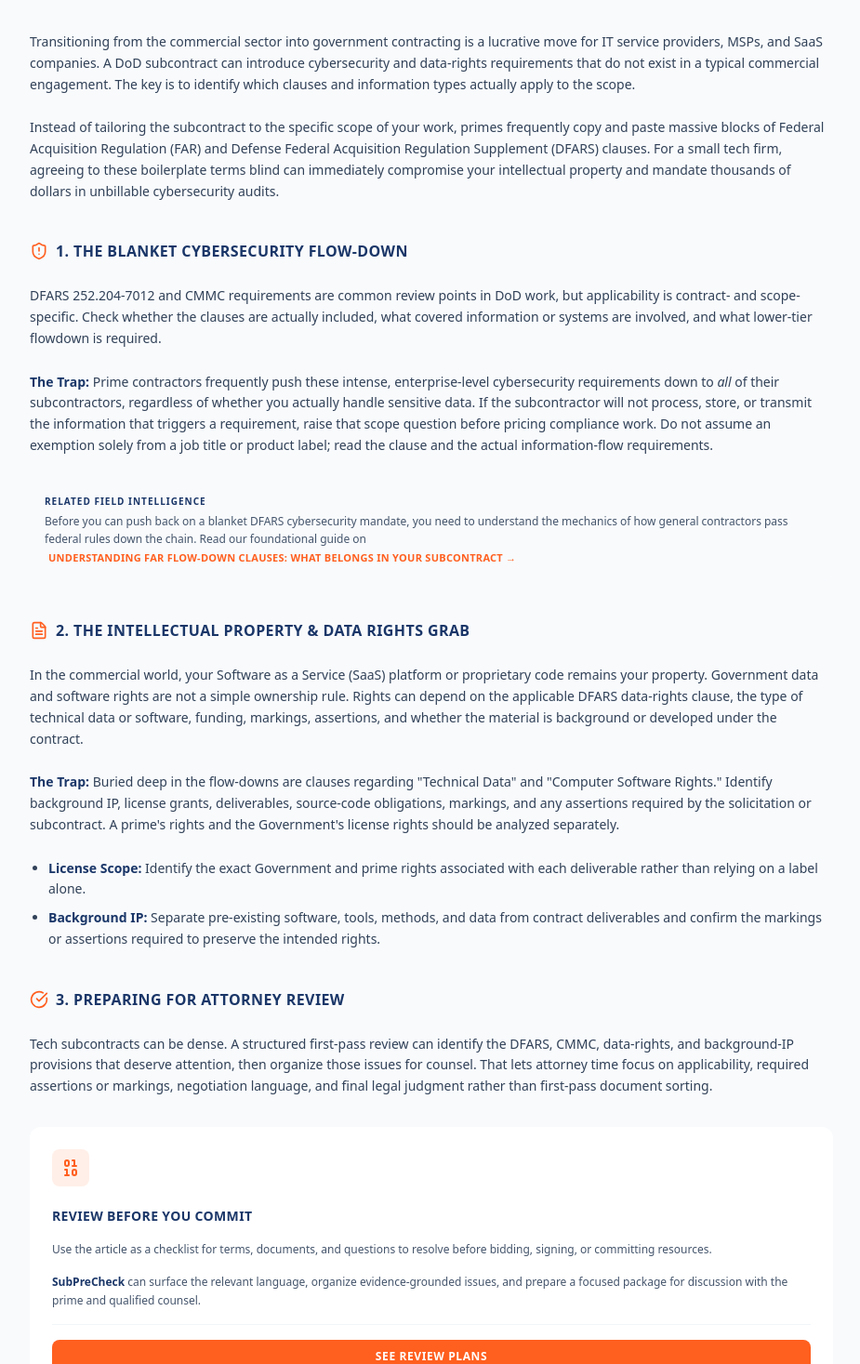
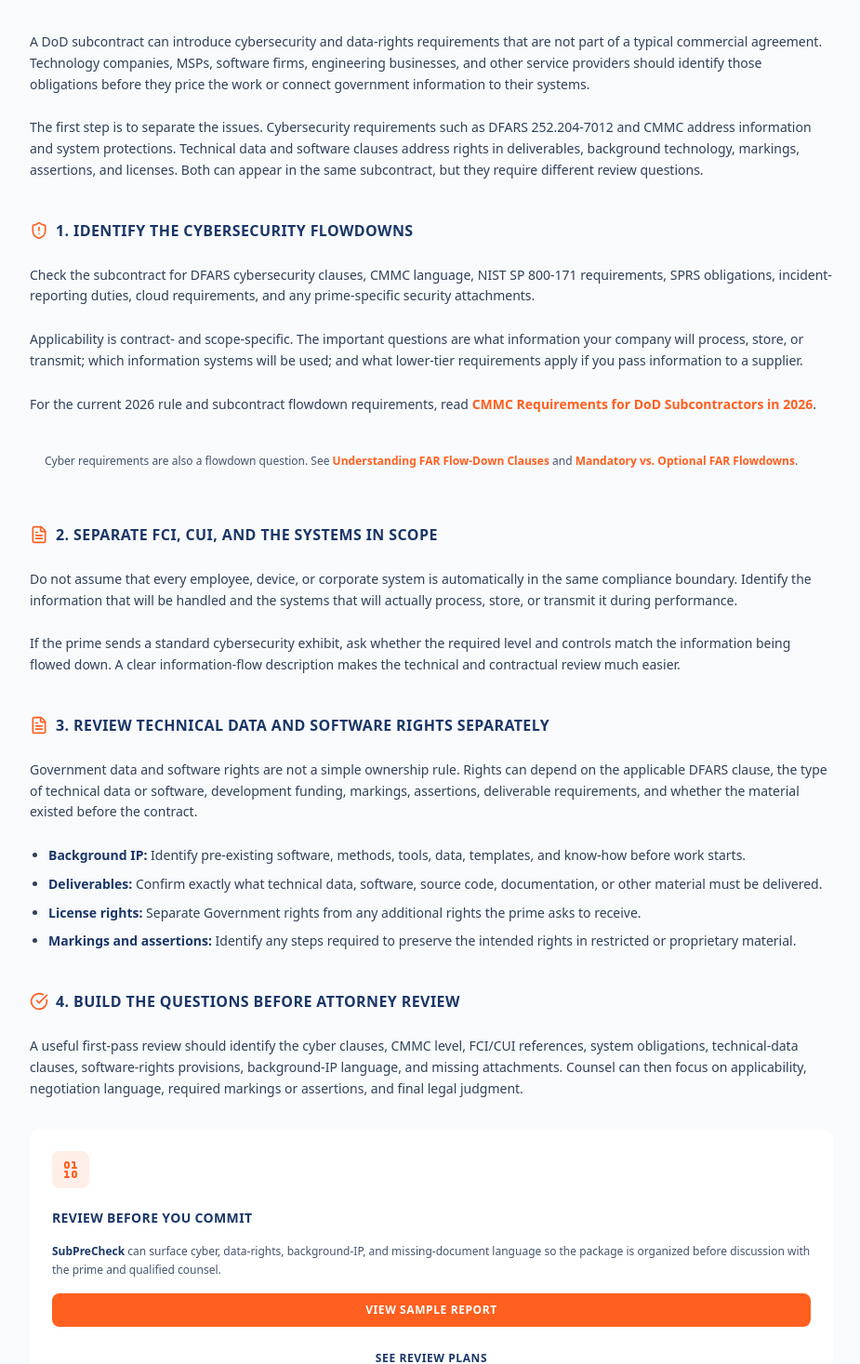
Before and after one commit to siricarsen-cmd/subshield, a Next.js app: page /blog/dfars-data-trap-tech-subcontractors in a window 1280 px wide. Shown: the part 420-1887 px from the top of the page at 93% size, without its empty margins (176-1101 px from the left). Built offline with nearby package versions, Linux system fonts and the light colour scheme; no server answers.

Commit message:
seo: update DFARS cyber overview and link CMMC guide

```diff
--- a/app/blog/dfars-data-trap-tech-subcontractors/page.tsx
+++ b/app/blog/dfars-data-trap-tech-subcontractors/page.tsx
@@ -6,106 +6,75 @@ import { ShieldAlert, FileText, CheckCircle, ArrowLeft, Binary } from "lucide-re
 export default function DfarsDataTrapArticle() {
   return (
     <div className="min-h-screen bg-[#F8FAFC] text-slate-900 font-sans antialiased pb-20">
-
-      {/* Header Banner */}
       <div className="bg-[#1A3668] text-white py-16 px-4 sm:px-6 lg:px-8">
         <div className="max-w-4xl mx-auto space-y-4">
           <div className="flex flex-col gap-3 sm:flex-row sm:items-center sm:justify-between">
-            <a href="/blog" className="inline-flex items-center gap-2 text-xs font-bold uppercase tracking-wider text-[#FF5F1F] hover:text-white transition">
-              <ArrowLeft className="w-4 h-4" /> Back to Knowledge Hub
-            </a>
-            <span className="self-start rounded-full border border-orange-300/60 bg-orange-50 px-3 py-1 text-[10px] font-black uppercase tracking-widest text-[#FF5F1F]">
-              IT & Professional Services
-            </span>
+            <a href="/blog" className="inline-flex items-center gap-2 text-xs font-bold uppercase tracking-wider text-[#FF5F1F] hover:text-white transition"><ArrowLeft className="w-4 h-4" /> Back to Knowledge Hub</a>
+            <span className="self-start rounded-full border border-orange-300/60 bg-orange-50 px-3 py-1 text-[10px] font-black uppercase tracking-widest text-[#FF5F1F]">IT & Professional Services</span>
           </div>
-          <h1 className="text-3xl md:text-4xl font-black tracking-tight uppercase leading-tight">
-            DFARS Cybersecurity and Data Rights: Risk Points for Technology Subcontractors
-          </h1>
-          <p className="text-slate-300 text-sm max-w-2xl font-medium">
-            Review cybersecurity flowdowns, CUI/FCI triggers, system boundaries, data-rights clauses, background IP, and licensing terms before accepting a DoD subcontract.
-          </p>
+          <h1 className="text-3xl md:text-4xl font-black tracking-tight uppercase leading-tight">DFARS Cybersecurity and Data Rights: Risk Points for Technology Subcontractors</h1>
+          <p className="text-slate-300 text-sm max-w-2xl font-medium">Review cybersecurity flowdowns, CUI/FCI triggers, system boundaries, data-rights clauses, background IP, and licensing terms before accepting a DoD subcontract.</p>
         </div>
       </div>
 
-      {/* Main Content Layout */}
       <div className="max-w-4xl mx-auto px-4 sm:px-6 lg:px-8 pt-12 grid grid-cols-1 lg:grid-cols-3 gap-8">
-
-        {/* Article Body */}
         <div className="lg:col-span-2 space-y-6 text-sm text-slate-700 leading-relaxed font-medium">
           <p>
-            Transitioning from the commercial sector into government contracting is a lucrative move for IT service providers, MSPs, and SaaS companies. A DoD subcontract can introduce cybersecurity and data-rights requirements that do not exist in a typical commercial engagement. The key is to identify which clauses and information types actually apply to the scope.
+            A DoD subcontract can introduce cybersecurity and data-rights requirements that are not part of a typical commercial agreement. Technology companies, MSPs, software firms, engineering businesses, and other service providers should identify those obligations before they price the work or connect government information to their systems.
           </p>
           <p>
-            Instead of tailoring the subcontract to the specific scope of your work, primes frequently copy and paste massive blocks of Federal Acquisition Regulation (FAR) and Defense Federal Acquisition Regulation Supplement (DFARS) clauses. For a small tech firm, agreeing to these boilerplate terms blind can immediately compromise your intellectual property and mandate thousands of dollars in unbillable cybersecurity audits.
+            The first step is to separate the issues. Cybersecurity requirements such as DFARS 252.204-7012 and CMMC address information and system protections. Technical data and software clauses address rights in deliverables, background technology, markings, assertions, and licenses. Both can appear in the same subcontract, but they require different review questions.
           </p>
 
-          <h3 className="text-base font-black text-[#1A3668] uppercase tracking-wide pt-4 flex items-center gap-2">
-            <ShieldAlert className="w-5 h-5 text-[#FF5F1F]" /> 1. The Blanket Cybersecurity Flow-Down
-          </h3>
+          <h3 className="text-base font-black text-[#1A3668] uppercase tracking-wide pt-4 flex items-center gap-2"><ShieldAlert className="w-5 h-5 text-[#FF5F1F]" /> 1. Identify the Cybersecurity Flowdowns</h3>
           <p>
-            DFARS 252.204-7012 and CMMC requirements are common review points in DoD work, but applicability is contract- and scope-specific. Check whether the clauses are actually included, what covered information or systems are involved, and what lower-tier flowdown is required.
+            Check the subcontract for DFARS cybersecurity clauses, CMMC language, NIST SP 800-171 requirements, SPRS obligations, incident-reporting duties, cloud requirements, and any prime-specific security attachments.
           </p>
           <p>
-            <strong className="text-[#1A3668]">The Trap:</strong> Prime contractors frequently push these intense, enterprise-level cybersecurity requirements down to <em>all</em> of their subcontractors, regardless of whether you actually handle sensitive data. If the subcontractor will not process, store, or transmit the information that triggers a requirement, raise that scope question before pricing compliance work. Do not assume an exemption solely from a job title or product label; read the clause and the actual information-flow requirements.
+            Applicability is contract- and scope-specific. The important questions are what information your company will process, store, or transmit; which information systems will be used; and what lower-tier requirements apply if you pass information to a supplier.
+          </p>
+          <p>
+            For the current 2026 rule and subcontract flowdown requirements, read <a href="/blog/cmmc-requirements-dod-subcontractors-2026" className="text-[#FF5F1F] font-bold hover:underline">CMMC Requirements for DoD Subcontractors in 2026</a>.
           </p>
 
-          {/* Strategic Internal SEO Cross-Link */}
-          <div className="bg-slate-50 border-l-4 border-[#FF5F1F] p-4 my-6 rounded-r-xl">
-            <p className="text-[10px] font-black text-[#1A3668] uppercase tracking-widest">
-              Related Field Intelligence
-            </p>
-            <p className="text-xs text-slate-600 mt-1 leading-relaxed font-medium">
-              Before you can push back on a blanket DFARS cybersecurity mandate, you need to understand the mechanics of how general contractors pass federal rules down the chain. Read our foundational guide on
-              <a href="/blog/understanding-far-flow-down-clauses" className="text-[#FF5F1F] font-black hover:underline inline-flex items-center gap-0.5 ml-1 uppercase tracking-wide text-[11px]">
-                Understanding FAR Flow-Down Clauses: What Belongs in Your Subcontract →
-              </a>
-            </p>
+          <div className="bg-slate-50 border-l-4 border-[#FF5F1F] p-4 rounded-r-xl">
+            <p className="text-xs text-slate-600 leading-relaxed">Cyber requirements are also a flowdown question. See <a href="/blog/understanding-far-flow-down-clauses" className="text-[#FF5F1F] font-bold hover:underline">Understanding FAR Flow-Down Clauses</a> and <a href="/blog/mandatory-vs-optional-far-flowdowns" className="text-[#FF5F1F] font-bold hover:underline">Mandatory vs. Optional FAR Flowdowns</a>.</p>
           </div>
 
-          <h3 className="text-base font-black text-[#1A3668] uppercase tracking-wide pt-4 flex items-center gap-2">
-            <FileText className="w-5 h-5 text-[#FF5F1F]" /> 2. The Intellectual Property & Data Rights Grab
-          </h3>
+          <h3 className="text-base font-black text-[#1A3668] uppercase tracking-wide pt-4 flex items-center gap-2"><FileText className="w-5 h-5 text-[#FF5F1F]" /> 2. Separate FCI, CUI, and the Systems in Scope</h3>
           <p>
-            In the commercial world, your Software as a Service (SaaS) platform or proprietary code remains your property. Government data and software rights are not a simple ownership rule. Rights can depend on the applicable DFARS data-rights clause, the type of technical data or software, funding, markings, assertions, and whether the material is background or developed under the contract.
+            Do not assume that every employee, device, or corporate system is automatically in the same compliance boundary. Identify the information that will be handled and the systems that will actually process, store, or transmit it during performance.
           </p>
           <p>
-            <strong className="text-[#1A3668]">The Trap:</strong> Buried deep in the flow-downs are clauses regarding "Technical Data" and "Computer Software Rights." Identify background IP, license grants, deliverables, source-code obligations, markings, and any assertions required by the solicitation or subcontract. A prime's rights and the Government's license rights should be analyzed separately.
+            If the prime sends a standard cybersecurity exhibit, ask whether the required level and controls match the information being flowed down. A clear information-flow description makes the technical and contractual review much easier.
+          </p>
+
+          <h3 className="text-base font-black text-[#1A3668] uppercase tracking-wide pt-4 flex items-center gap-2"><FileText className="w-5 h-5 text-[#FF5F1F]" /> 3. Review Technical Data and Software Rights Separately</h3>
+          <p>
+            Government data and software rights are not a simple ownership rule. Rights can depend on the applicable DFARS clause, the type of technical data or software, development funding, markings, assertions, deliverable requirements, and whether the material existed before the contract.
           </p>
           <ul className="list-disc pl-5 space-y-2">
-            <li><strong className="text-[#1A3668]">License Scope:</strong> Identify the exact Government and prime rights associated with each deliverable rather than relying on a label alone.</li>
-            <li><strong className="text-[#1A3668]">Background IP:</strong> Separate pre-existing software, tools, methods, and data from contract deliverables and confirm the markings or assertions required to preserve the intended rights.</li>
+            <li><strong className="text-[#1A3668]">Background IP:</strong> Identify pre-existing software, methods, tools, data, templates, and know-how before work starts.</li>
+            <li><strong className="text-[#1A3668]">Deliverables:</strong> Confirm exactly what technical data, software, source code, documentation, or other material must be delivered.</li>
+            <li><strong className="text-[#1A3668]">License rights:</strong> Separate Government rights from any additional rights the prime asks to receive.</li>
+            <li><strong className="text-[#1A3668]">Markings and assertions:</strong> Identify any steps required to preserve the intended rights in restricted or proprietary material.</li>
           </ul>
 
-          <h3 className="text-base font-black text-[#1A3668] uppercase tracking-wide pt-4 flex items-center gap-2">
-            <CheckCircle className="w-5 h-5 text-[#FF5F1F]" /> 3. Preparing for Attorney Review
-          </h3>
+          <h3 className="text-base font-black text-[#1A3668] uppercase tracking-wide pt-4 flex items-center gap-2"><CheckCircle className="w-5 h-5 text-[#FF5F1F]" /> 4. Build the Questions Before Attorney Review</h3>
           <p>
-            Tech subcontracts can be dense. A structured first-pass review can identify the DFARS, CMMC, data-rights, and background-IP provisions that deserve attention, then organize those issues for counsel. That lets attorney time focus on applicability, required assertions or markings, negotiation language, and final legal judgment rather than first-pass document sorting.
+            A useful first-pass review should identify the cyber clauses, CMMC level, FCI/CUI references, system obligations, technical-data clauses, software-rights provisions, background-IP language, and missing attachments. Counsel can then focus on applicability, negotiation language, required markings or assertions, and final legal judgment.
           </p>
         </div>
 
-        {/* Sidebar CTA */}
         <div className="space-y-6">
           <div className="bg-white border-2 border-[#FF5F1F] rounded-xl p-6 shadow-md space-y-4 sticky top-6">
-            <div className="p-2 bg-[#FF5F1F]/10 rounded-lg text-[#FF5F1F] inline-block">
-              <Binary className="w-6 h-6" />
-            </div>
-            <h4 className="text-sm font-black text-[#1A3668] uppercase tracking-wide">
-              Review Before You Commit
-            </h4>
-            <p className="text-xs text-slate-600 leading-relaxed font-medium">
-              Use the article as a checklist for terms, documents, and questions to resolve before bidding, signing, or committing resources.
-            </p>
-            <p className="text-xs text-slate-600 leading-relaxed font-medium">
-              <strong className="text-[#1A3668]">SubPreCheck</strong> can surface the relevant language, organize evidence-grounded issues, and prepare a focused package for discussion with the prime and qualified counsel.
-            </p>
-            <hr className="border-slate-100" />
-            <a href="/pricing" className="block w-full py-2.5 text-center text-xs font-black uppercase tracking-wider text-white bg-[#FF5F1F] hover:bg-[#E04F1A] rounded-lg transition shadow-sm">
-              See Review Plans
-            </a>
+            <div className="p-2 bg-[#FF5F1F]/10 rounded-lg text-[#FF5F1F] inline-block"><Binary className="w-6 h-6" /></div>
+            <h4 className="text-sm font-black text-[#1A3668] uppercase tracking-wide">Review Before You Commit</h4>
+            <p className="text-xs text-slate-600 leading-relaxed font-medium"><strong className="text-[#1A3668]">SubPreCheck</strong> can surface cyber, data-rights, background-IP, and missing-document language so the package is organized before discussion with the prime and qualified counsel.</p>
+            <a href="/sample-report" className="block w-full py-2.5 text-center text-xs font-black uppercase tracking-wider text-white bg-[#FF5F1F] hover:bg-[#E04F1A] rounded-lg transition shadow-sm">View Sample Report</a>
+            <a href="/pricing" className="block w-full py-2.5 text-center text-xs font-black uppercase tracking-wider text-[#1A3668] border border-slate-200 hover:border-[#FF5F1F] rounded-lg transition">See Review Plans</a>
           </div>
         </div>
-
       </div>
     </div>
   );
```
